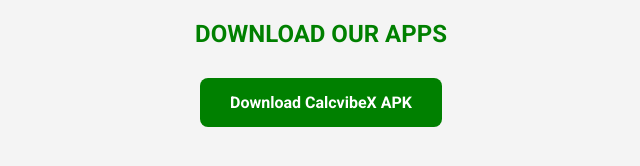
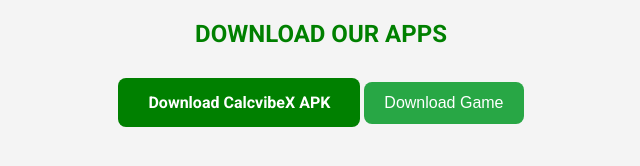
Before and after one commit to heykishannn/.com, a plain HTML site: page apps.html in a window 1280 px wide. Shown: the whole page, without its empty margins (319-959 px from the left). Drawn offline with Linux system fonts and the light colour scheme.

Commit message:
Update apps.html

```diff
--- a/apps.html
+++ b/apps.html
@@ -42,3 +42,23 @@
     <a href="CalcvibeX.apk" class="download-link" download>Download CalcvibeX APK</a>
 </body>
 </html>
+<a href="memory_match.apk" download class="download-button">Download Game</a>
+
+<style>
+  .download-button {
+    display: inline-block;
+    background-color: #28a745; /* Green color */
+    color: white;
+    padding: 12px 20px;
+    font-size: 16px;
+    border: none;
+    border-radius: 8px;
+    text-decoration: none;
+    font-family: sans-serif;
+    transition: background-color 0.3s ease;
+  }
+
+  .download-button:hover {
+    background-color: #218838; /* Darker green on hover */
+  }
+</style>
```
